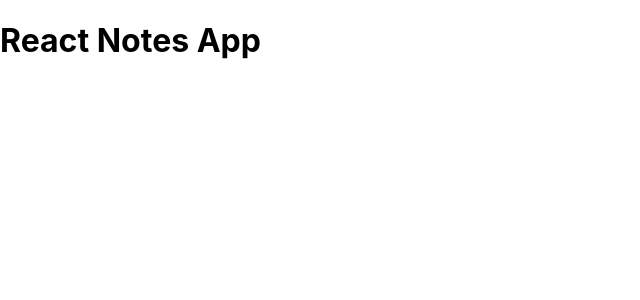
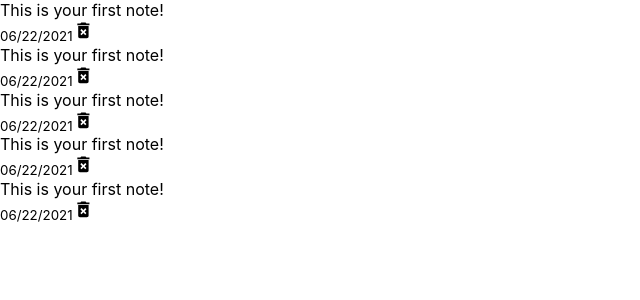
Before and after one commit to steventejeda/react-notes, a React (Create React App) app: page / in a window 1280 px wide. Shown: the top 300 px of the page, without its empty margins (0-640 px from the left). Built offline with nearby package versions, Linux system fonts and the light colour scheme; the HTML template or start-up script is replaced by a standard one.

Commit message:
Created Notes/NoteList component

```diff
--- a/src/App.js
+++ b/src/App.js
@@ -1,9 +1,9 @@
+import NotesList from "./components/NotesList";
 
 function App() {
   return (
-    <div>
-      <h1>React Notes App</h1>
-
+    <div className="container">
+    <NotesList />
     </div>
   );
 }
--- /dev/null
+++ b/src/components/Note.js
@@ -0,0 +1,16 @@
+import React from 'react'
+import { MdDeleteForever } from 'react-icons/md';
+
+const Note = () => {
+    return (
+       <div className="note">
+           <span>This is your first note!</span>
+           <div className="note-footer">
+               <small>06/22/2021</small>
+               <MdDeleteForever className="delete-icon" size="1.3em" />
+           </div>
+       </div>
+    )
+}
+
+export default Note
--- /dev/null
+++ b/src/components/NotesList.js
@@ -0,0 +1,16 @@
+import React from 'react'
+import Note from './Note'
+
+const NotesList = () => {
+    return (
+        <div className="notes-list">
+            <Note />
+            <Note />
+            <Note />
+            <Note />
+            <Note />
+        </div>
+    )
+}
+
+export default NotesList
```
